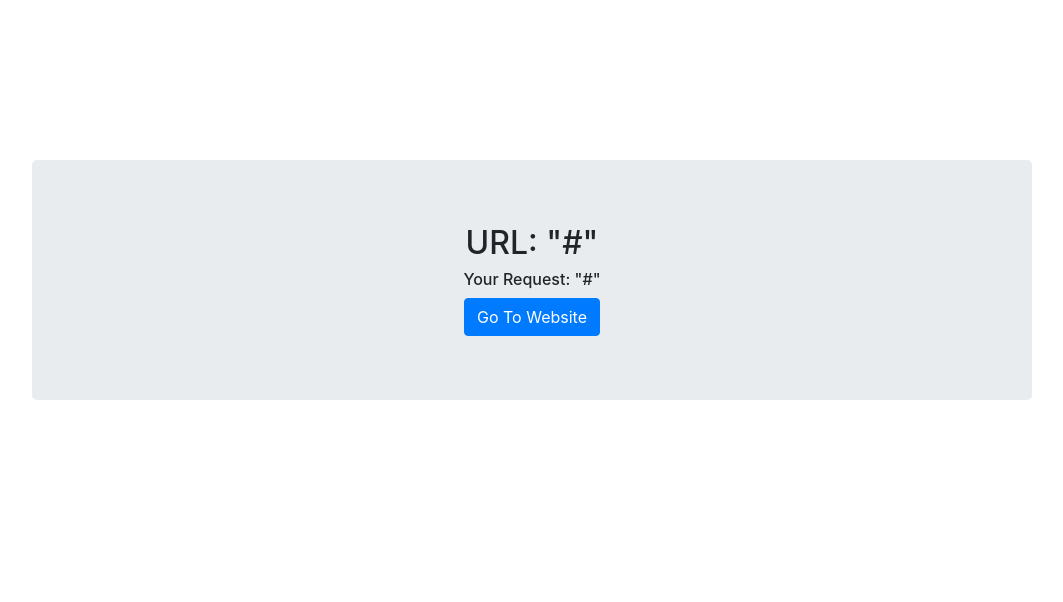
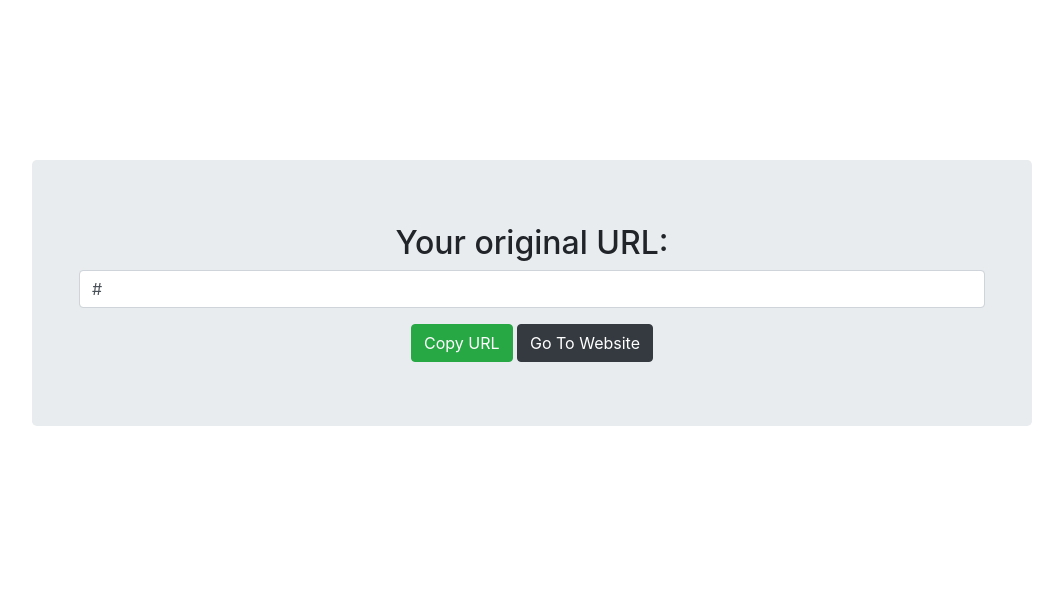
Before and after one commit to ThiagoDe/url_short_django, a Django app: template templates/redirect.html in a window 1280 px wide. Shown: the part 56-658 px from the top of the page, without its empty margins (108-1171 px from the left). Run offline with Django 4.2, Linux system fonts and the light colour scheme; the template is opened without the code that fills it: most values are stand-ins (such as "Sample title", 1, 10 or a date in 2020); some libraries are stand-ins or nearby versions.

```diff
--- a/templates/redirect.html
+++ b/templates/redirect.html
@@ -3,9 +3,13 @@
 {% block content %}
     <div class="jumbotron">
         <center>
-            <h2>URL: "{{ obj.original_url }}"</h2>
-            <h6>Your Request: "{{ obj.short_url }}"</h6>
-            <a href="{{ obj.original_url }}"><button type="button" class="btn btn-primary">Go To Website</button></a>
+            <div class="container">
+                <h2>Your original URL:</h2>
+                <input id="copy-url" class="form-control" type="text" name="shortUrl" value="{{ obj.original_url }}">
+                <button class="btn btn-success" style="margin-top: 1em;" onclick="CopyText()">Copy URL</button>
+                <a href="{{ obj.original_url }}" target="_blank"><button type="button" class="btn btn-dark"
+                        style="margin-top: 1em;" target="_blank">Go To Website</button></a>
+            </div>
         </center>
     </div>
 
```
